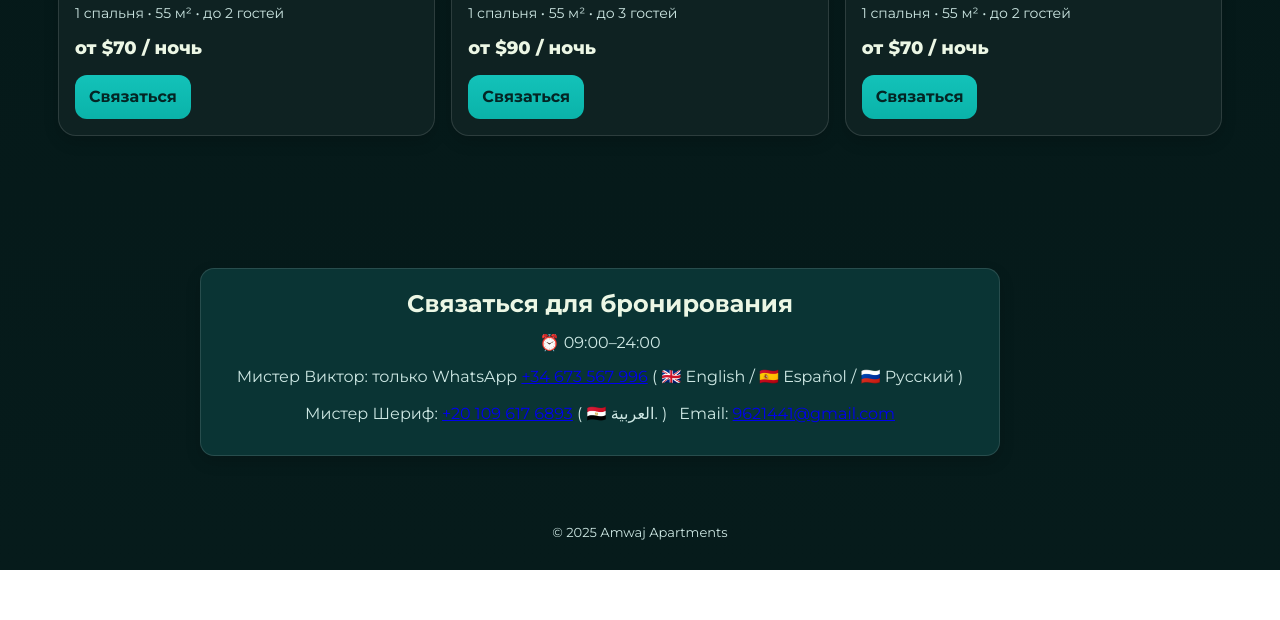
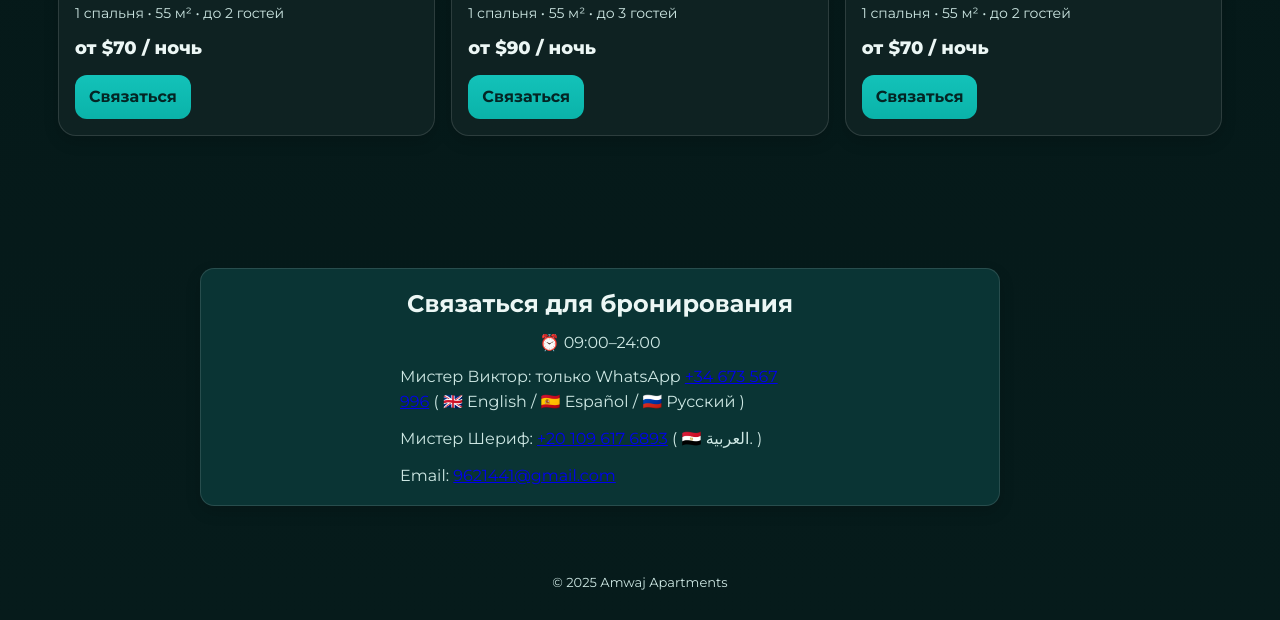
Before and after one commit to viktoramwaj/webapartments-, a plain HTML site: page index.html in a window 1280 px wide. Shown: the part 2607-3227 px from the top of the page. Before the commit the page ends 3177 px from the top, so only its background shows below. Drawn offline with Linux system fonts and the light colour scheme.

Commit message:
Add files via upload

```diff
--- a/index.html
+++ b/index.html
@@ -12,7 +12,7 @@
 <link href="https://fonts.googleapis.com/css2?family=Montserrat:wght@400;700;800&display=swap" rel="stylesheet">
 
 <style>
-  :root{--green:#0b3d3d;--bg:#061b1b;--text:#ecf7e5;--muted:#cde7e3;--radius:18px;--accent:#13c2b9;--accent2:#7df0e7;--shadow:0 10px 25px rgba(0,0,0,.25)}
+  :root{--green:#0b3d3d;--bg:#061b1b;--text:#ecf7f5;--muted:#cde7e3;--radius:18px;--accent:#13c2b9;--accent2:#7df0e7;--shadow:0 10px 25px rgba(0,0,0,.25)}
   *{box-sizing:border-box} html,body{margin:0;background:linear-gradient(180deg, #031212, var(--bg));color:var(--text);font:16px/1.55 'Montserrat', system-ui, -apple-system, Segoe UI, Roboto, Ubuntu, Noto Sans, sans-serif}
   .wrap{max-width:1200px;margin:0 auto;padding:18px}
 
@@ -41,7 +41,7 @@
   .filters-form{display:flex;gap:16px;align-items:flex-end;flex-wrap:wrap}
   .filters-form .field{display:flex;flex-direction:column;gap:6px}
   .filters-form label{font-size:13px;color:var(--muted)}
-  .filters-form input, .filters-form select{padding:12px;border-radius:12px;border:1px solid rgba(255,255,255,.12);background:#0a3434;color:#ecf7e5}
+  .filters-form input, .filters-form select{padding:12px;border-radius:12px;border:1px solid rgba(255,255,255,.12);background:#0a3434;color:#ecf7f5}
 
   /* Карточки */
   .grid{display:grid;grid-template-columns:repeat(3,1fr);gap:16px}
@@ -59,7 +59,7 @@
   .contact-panel{background:#0a3434;border:1px solid rgba(255,255,255,.12);border-radius:14px;padding:16px;box-shadow:0 6px 15px rgba(0,0,0,.15);margin:0 auto;max-width:800px;text-align:center;}
   .contact-panel h2{margin:0 0 8px}
   .contact-panel p{margin:0;color:var(--muted)}
-  .contact-links{display:flex;justify-content:center;flex-wrap:wrap;gap:12px;margin-bottom:12px}
+  .contact-links{display:flex;flex-direction: column;justify-content:center;flex-wrap:wrap;gap:12px;margin-bottom:12px; text-align: left; max-width: 400px; margin: 0 auto;}
 
   /* Футер */
   footer{margin:36px 0 28px;text-align:center;color:var(--muted);font-size:13px}
```
